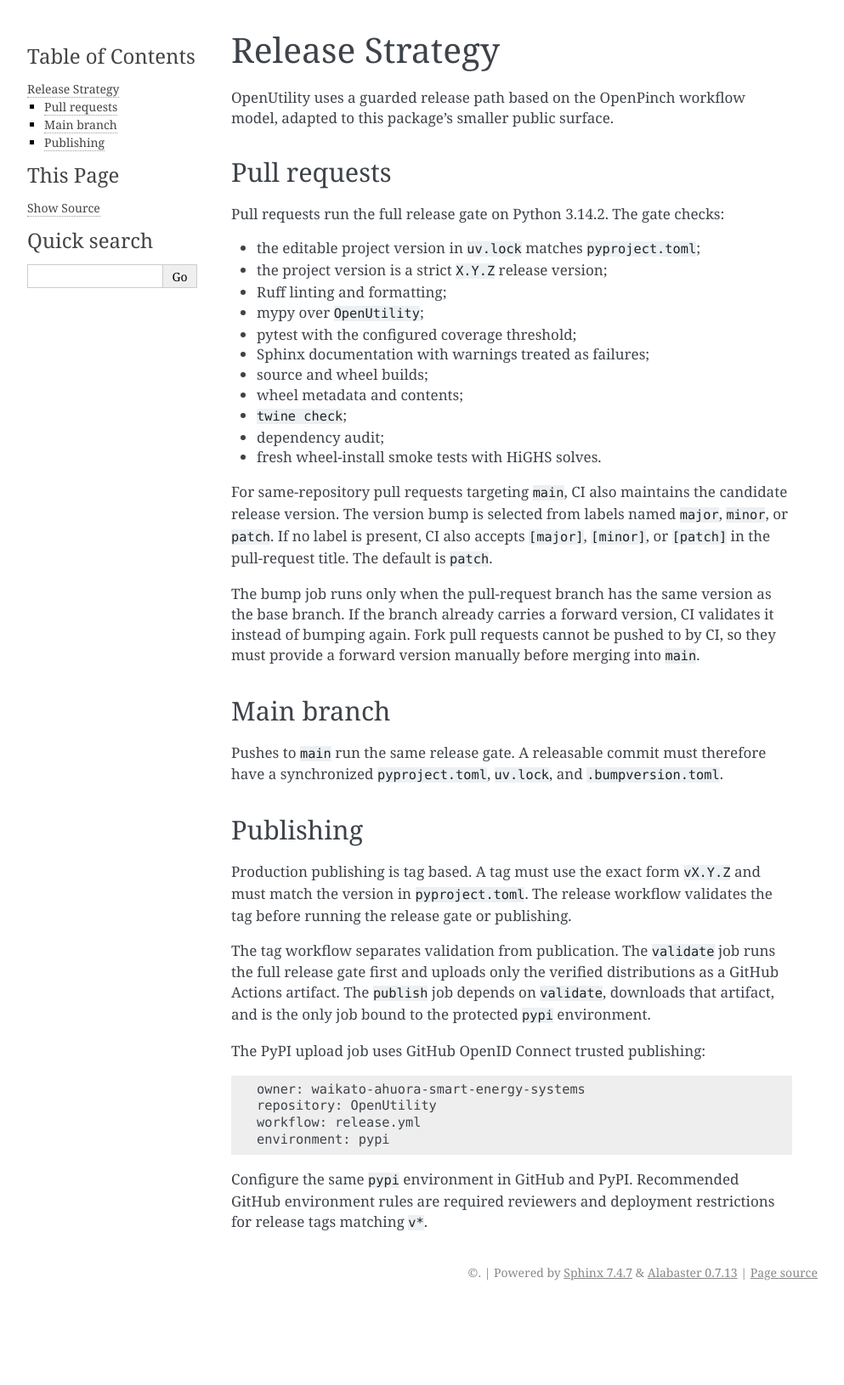
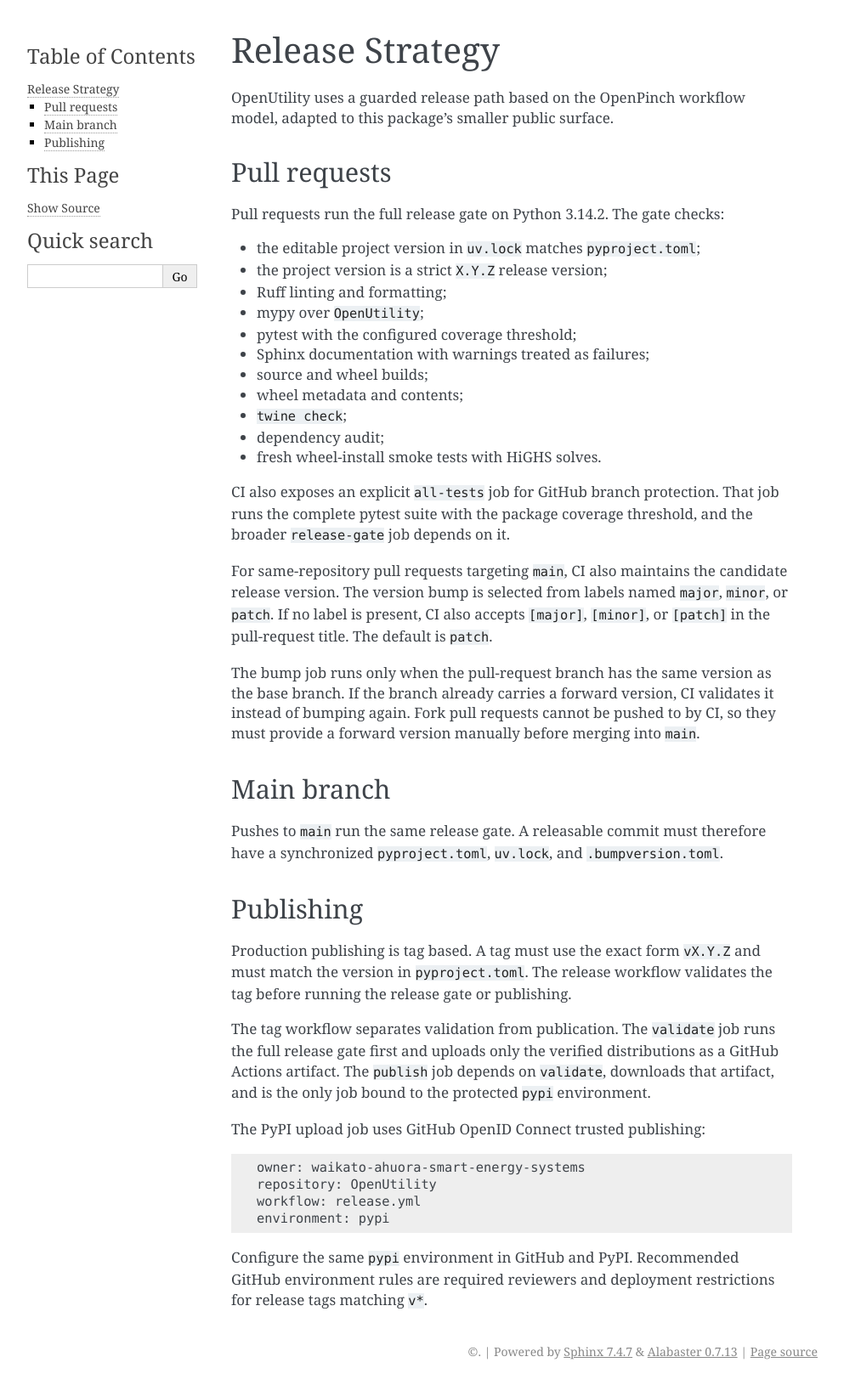
Before and after one commit to waikato-ahuora-smart-energy-systems/OpenUtility, a Sphinx documentation site: the page built from docs/release_strategy.rst, in a window 1280 px wide. Shown: the whole page at 85% size, without its empty margins (148-1141 px from the left). Built offline with Sphinx 7.4.7, drawn with Linux system fonts in a browser that asks for light colours; before the commit the page ends 1537 px from its top, so only the background shows below that.

Commit message:
Add explicit all-tests workflow gate

```diff
--- a/docs/release_strategy.rst
+++ b/docs/release_strategy.rst
@@ -20,6 +20,10 @@
 * ``twine check``;
 * dependency audit;
 * fresh wheel-install smoke tests with HiGHS solves.
+
+CI also exposes an explicit ``all-tests`` job for GitHub branch protection. That
+job runs the complete pytest suite with the package coverage threshold, and the
+broader ``release-gate`` job depends on it.
 
 For same-repository pull requests targeting ``main``, CI also maintains the
 candidate release version. The version bump is selected from labels named
```
Also changed, not shown: 2 other files.
